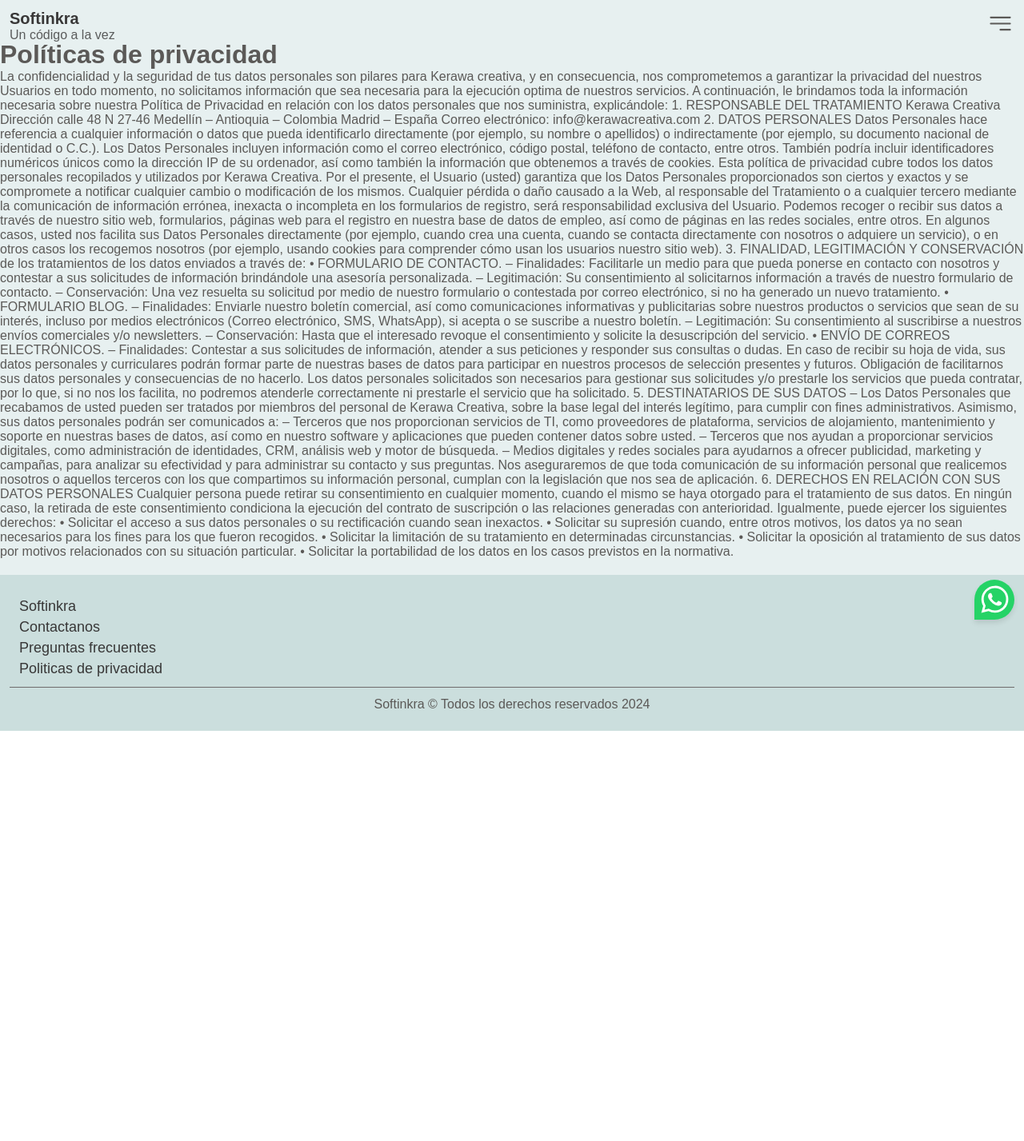
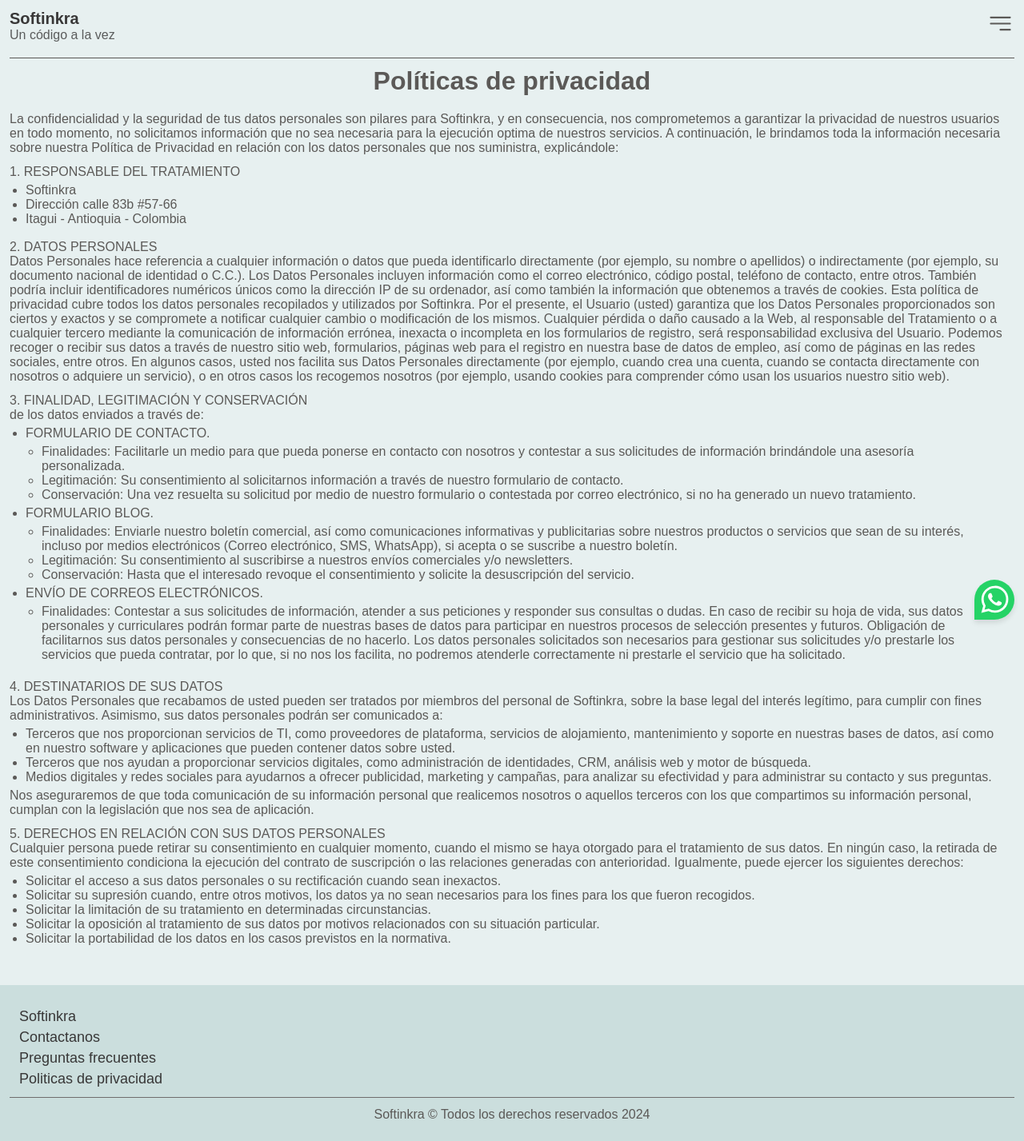
Before and after one commit to creator-krixus/my-company, a Vue app: page /politics in a window 1280 px wide. Shown: the whole page at 80% size. Before the commit the page ends 914 px from the top, so only its background shows below. Built offline with nearby package versions, Linux system fonts and the light colour scheme.

Commit message:
Feat: Texts politics update

```diff
--- a/src/components/About/PoliticsAndPrivacity.vue
+++ b/src/components/About/PoliticsAndPrivacity.vue
@@ -2,65 +2,148 @@
 
 </script>
 <template>
-    <div>
-        <h1>
+    <div class="politics">
+        <h1 class="politics__title">
             Políticas de privacidad
         </h1>
-La confidencialidad y la seguridad de tus datos personales son pilares para Kerawa creativa, y en consecuencia, nos comprometemos a garantizar la privacidad del nuestros Usuarios en todo momento, no solicitamos información que sea necesaria para la ejecución optima de nuestros servicios. A continuación, le brindamos toda la información necesaria sobre nuestra Política de Privacidad en relación con los datos personales que nos suministra, explicándole:
-
+        <p>
+            La confidencialidad y la seguridad de tus datos personales son pilares para Softinkra, y en consecuencia, nos comprometemos a garantizar la privacidad de nuestros usuarios en todo momento, no solicitamos información que no sea necesaria para la ejecución optima de nuestros servicios. A continuación, le brindamos toda la información necesaria sobre nuestra Política de Privacidad en relación con los datos personales que nos suministra, explicándole:
+        </p>
+        <p>
             1. RESPONSABLE DEL TRATAMIENTO
-Kerawa Creativa
-Dirección calle 48 N 27-46
-Medellín – Antioquia – Colombia
-Madrid – España
-Correo electrónico: info@kerawacreativa.com
+            <ul>
+                <li>
+                    Softinkra
+                </li>
+                <li>
+                    Dirección calle 83b #57-66
+                </li>
+                <li>
+                    Itagui - Antioquia - Colombia
+                </li>
+            </ul>
+        </p>
+<p>
+    <div>
 
         2. DATOS PERSONALES
+    </div>
       Datos Personales hace referencia a cualquier información o datos que pueda identificarlo directamente (por ejemplo, su nombre o apellidos) o indirectamente (por ejemplo, su documento nacional de identidad o C.C.). Los Datos Personales incluyen información como el correo electrónico, código postal, teléfono de contacto, entre otros. También podría incluir identificadores numéricos únicos como la dirección IP de su ordenador, así como también la información que obtenemos a través de cookies.
-Esta política de privacidad cubre todos los datos personales recopilados y utilizados por Kerawa Creativa. Por el presente, el Usuario (usted) garantiza que los Datos Personales proporcionados son ciertos y exactos y se compromete a notificar cualquier cambio o modificación de los mismos. Cualquier pérdida o daño causado a la Web, al responsable del Tratamiento o a cualquier tercero mediante la comunicación de información errónea, inexacta o incompleta en los formularios de registro, será responsabilidad exclusiva del Usuario.
+      Esta política de privacidad cubre todos los datos personales recopilados y utilizados por Softinkra. Por el presente, el Usuario (usted) garantiza que los Datos Personales proporcionados son ciertos y exactos y se compromete a notificar cualquier cambio o modificación de los mismos. Cualquier pérdida o daño causado a la Web, al responsable del Tratamiento o a cualquier tercero mediante la comunicación de información errónea, inexacta o incompleta en los formularios de registro, será responsabilidad exclusiva del Usuario.
       Podemos recoger o recibir sus datos a través de nuestro sitio web, formularios, páginas web para el registro en nuestra base de datos de empleo, así como de páginas en las redes sociales, entre otros.
       En algunos casos, usted nos facilita sus Datos Personales directamente (por ejemplo, cuando crea una cuenta, cuando se contacta directamente con nosotros o adquiere un servicio), o en otros casos los recogemos nosotros (por ejemplo, usando cookies para comprender cómo usan los usuarios nuestro sitio web).
+</p>
 
-3. FINALIDAD, LEGITIMACIÓN Y CONSERVACIÓN de los tratamientos de los datos enviados a través de:
-• FORMULARIO DE CONTACTO.
-– Finalidades: Facilitarle un medio para que pueda ponerse en contacto con nosotros y contestar a sus solicitudes de información brindándole una asesoría personalizada.
-
-– Legitimación: Su consentimiento al solicitarnos información a través de nuestro formulario de contacto.
-
-– Conservación: Una vez resuelta su solicitud por medio de nuestro formulario o contestada por correo electrónico, si no ha generado un nuevo tratamiento.
-
-• FORMULARIO BLOG.
- – Finalidades: Enviarle nuestro boletín comercial, así como comunicaciones informativas y publicitarias sobre nuestros productos o servicios que sean de su interés, incluso por medios electrónicos (Correo electrónico, SMS, WhatsApp), si acepta o se suscribe a nuestro boletín.
-
-– Legitimación: Su consentimiento al suscribirse a nuestros envíos comerciales y/o newsletters.
-
-– Conservación: Hasta que el interesado revoque el consentimiento y solicite la desuscripción del servicio.
-
-• ENVÍO DE CORREOS ELECTRÓNICOS.
- – Finalidades: Contestar a sus solicitudes de información, atender a sus peticiones y responder sus consultas o dudas. En caso de recibir su hoja de vida, sus datos personales y curriculares podrán formar parte de nuestras bases de datos para participar en nuestros procesos de selección presentes y futuros.
+<p>
+<div>
+    3. FINALIDAD, LEGITIMACIÓN Y CONSERVACIÓN
+</div>
+de los datos enviados a través de:
+<ul>
+    <li>
+    FORMULARIO DE CONTACTO.
+        <ul>
+            <li>
+                Finalidades: Facilitarle un medio para que pueda ponerse en contacto con nosotros y contestar a sus solicitudes de información brindándole una asesoría personalizada.
+            </li>
+            <li>
+                Legitimación: Su consentimiento al solicitarnos información a través de nuestro formulario de contacto.
+            </li>
+            <li>
+                Conservación: Una vez resuelta su solicitud por medio de nuestro formulario o contestada por correo electrónico, si no ha generado un nuevo tratamiento.
+            </li>
+        </ul>
+    </li>
+    <li>
+        FORMULARIO BLOG.
+        <ul>
+          <li>
+            Finalidades: Enviarle nuestro boletín comercial, así como comunicaciones informativas y publicitarias sobre nuestros productos o servicios que sean de su interés, incluso por medios electrónicos (Correo electrónico, SMS, WhatsApp), si acepta o se suscribe a nuestro boletín.
+          </li>
+          <li>
+            Legitimación: Su consentimiento al suscribirse a nuestros envíos comerciales y/o newsletters.
+          </li>
+          <li>
+            Conservación: Hasta que el interesado revoque el consentimiento y solicite la desuscripción del servicio.
+          </li>
+        </ul>
+    </li>
+    <li>
+        ENVÍO DE CORREOS ELECTRÓNICOS.
+        <ul>
+          <li>
+            Finalidades: Contestar a sus solicitudes de información, atender a sus peticiones y responder sus consultas o dudas. En caso de recibir su hoja de vida, sus datos personales y curriculares podrán formar parte de nuestras bases de datos para participar en nuestros procesos de selección presentes y futuros.
             Obligación de facilitarnos sus datos personales y consecuencias de no hacerlo.
             Los datos personales solicitados son necesarios para gestionar sus solicitudes y/o prestarle los servicios que pueda contratar, por lo que, si no nos los facilita, no podremos atenderle correctamente ni prestarle el servicio que ha solicitado.
+          </li>
+        </ul>
 
-5. DESTINATARIOS DE SUS DATOS
-– Los Datos Personales que recabamos de usted pueden ser tratados por miembros del personal de Kerawa Creativa, sobre la base legal del interés legítimo, para cumplir con fines administrativos.
+    </li>
+</ul>
+</p>
+<p>
+    <div>
+        4. DESTINATARIOS DE SUS DATOS
+    </div>
 
+    Los Datos Personales que recabamos de usted pueden ser tratados por miembros del personal de Softinkra, sobre la base legal del interés legítimo, para cumplir con fines administrativos.
     Asimismo, sus datos personales podrán ser comunicados a:
-– Terceros que nos proporcionan servicios de TI, como proveedores de plataforma, servicios de alojamiento, mantenimiento y soporte en nuestras bases de datos, así como en nuestro software y aplicaciones que pueden contener datos sobre usted.
-
-– Terceros que nos ayudan a proporcionar servicios digitales, como administración de identidades, CRM, análisis web y motor de búsqueda.
-
-– Medios digitales y redes sociales para ayudarnos a ofrecer publicidad, marketing y campañas, para analizar su efectividad y para administrar su contacto y sus preguntas.
-
+    <ul>
+        <li>
+            Terceros que nos proporcionan servicios de TI, como proveedores de plataforma, servicios de alojamiento, mantenimiento y soporte en nuestras bases de datos, así como en nuestro software y aplicaciones que pueden contener datos sobre usted.
+        </li>
+        <li>
+            Terceros que nos ayudan a proporcionar servicios digitales, como administración de identidades, CRM, análisis web y motor de búsqueda.
+        </li>
+        <li>
+            Medios digitales y redes sociales para ayudarnos a ofrecer publicidad, marketing y campañas, para analizar su efectividad y para administrar su contacto y sus preguntas.
+        </li>
+    </ul>
+    <div>
         Nos aseguraremos de que toda comunicación de su información personal que realicemos nosotros o aquellos terceros con los que compartimos su información personal, cumplan con la legislación que nos sea de aplicación.
-
-6. DERECHOS EN RELACIÓN CON SUS DATOS PERSONALES
+    </div>
+</p>
+<p>
+    <div>
+        5. DERECHOS EN RELACIÓN CON SUS DATOS PERSONALES
+    </div>
     Cualquier persona puede retirar su consentimiento en cualquier momento, cuando el mismo se haya otorgado para el tratamiento de sus datos. En ningún caso, la retirada de este consentimiento condiciona la ejecución del contrato de suscripción o las relaciones generadas con anterioridad.
 
     Igualmente, puede ejercer los siguientes derechos:
-• Solicitar el acceso a sus datos personales o su rectificación cuando sean inexactos.
-• Solicitar su supresión cuando, entre otros motivos, los datos ya no sean necesarios para los fines para los que fueron recogidos.
-• Solicitar la limitación de su tratamiento en determinadas circunstancias.
-• Solicitar la oposición al tratamiento de sus datos por motivos relacionados con su situación particular.
-• Solicitar la portabilidad de los datos en los casos previstos en la normativa.
+    <ul>
+        <li>
+            Solicitar el acceso a sus datos personales o su rectificación cuando sean inexactos.
+        </li>
+        <li>
+            Solicitar su supresión cuando, entre otros motivos, los datos ya no sean necesarios para los fines para los que fueron recogidos.
+        </li>
+        <li>
+            Solicitar la limitación de su tratamiento en determinadas circunstancias.
+        </li>
+        <li>
+            Solicitar la oposición al tratamiento de sus datos por motivos relacionados con su situación particular.
+        </li>
+        <li>
+            Solicitar la portabilidad de los datos en los casos previstos en la normativa.
+        </li>
+    </ul>
+</p>
     </div>
 </template>
+<style lang="scss">
+    .politics{
+        padding: 12px;
+        &__title{
+            text-align: center;
+            margin: 10px 0;
+            padding: 10px 0;
+            border-top: 1px solid ;
+        }
+        p{
+            margin-bottom: 12px;
+        }
+        ul{
+            padding: 5px 20px;
+        }
+    }
+</style>
```
Lines whose indentation alone changed are shown as unchanged.
